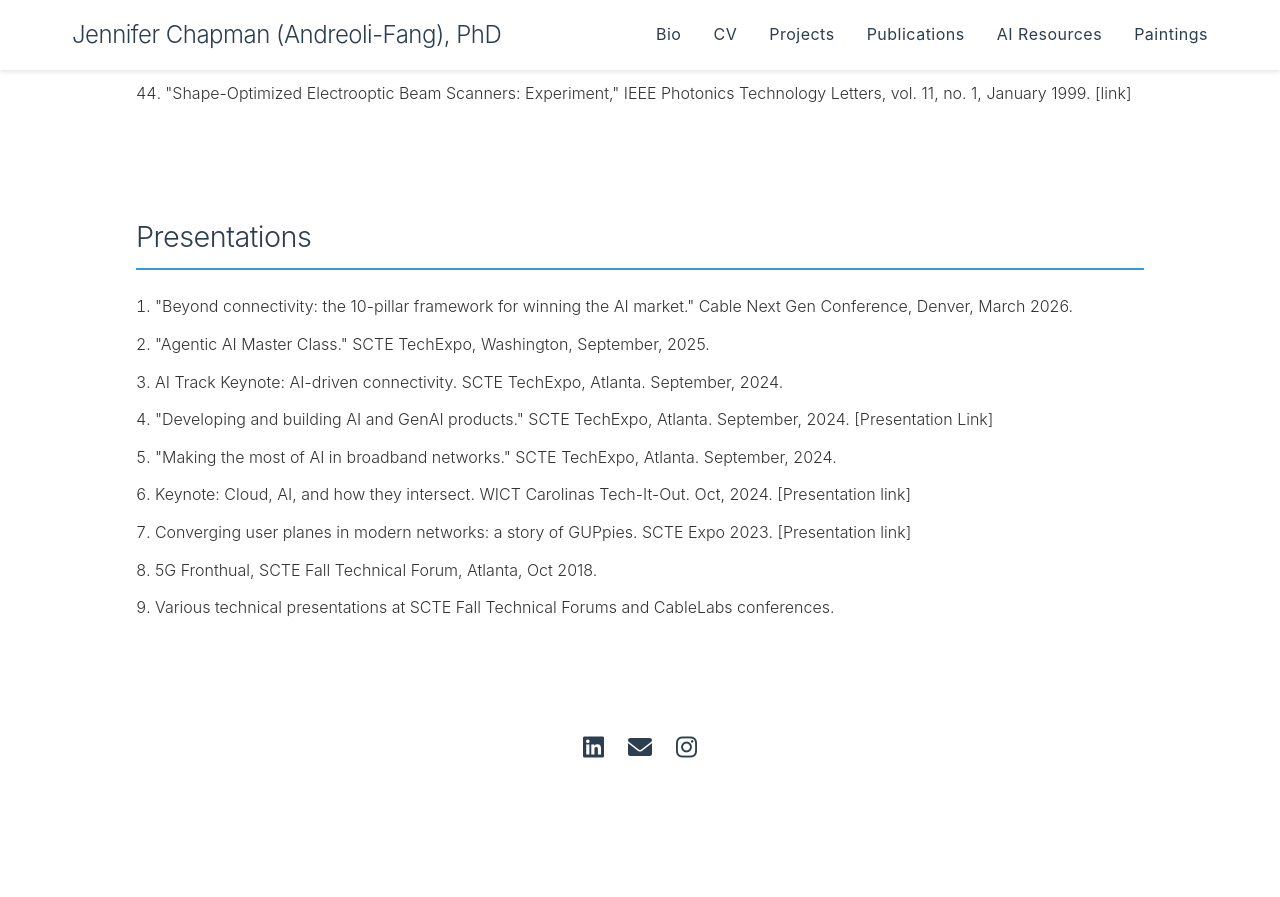
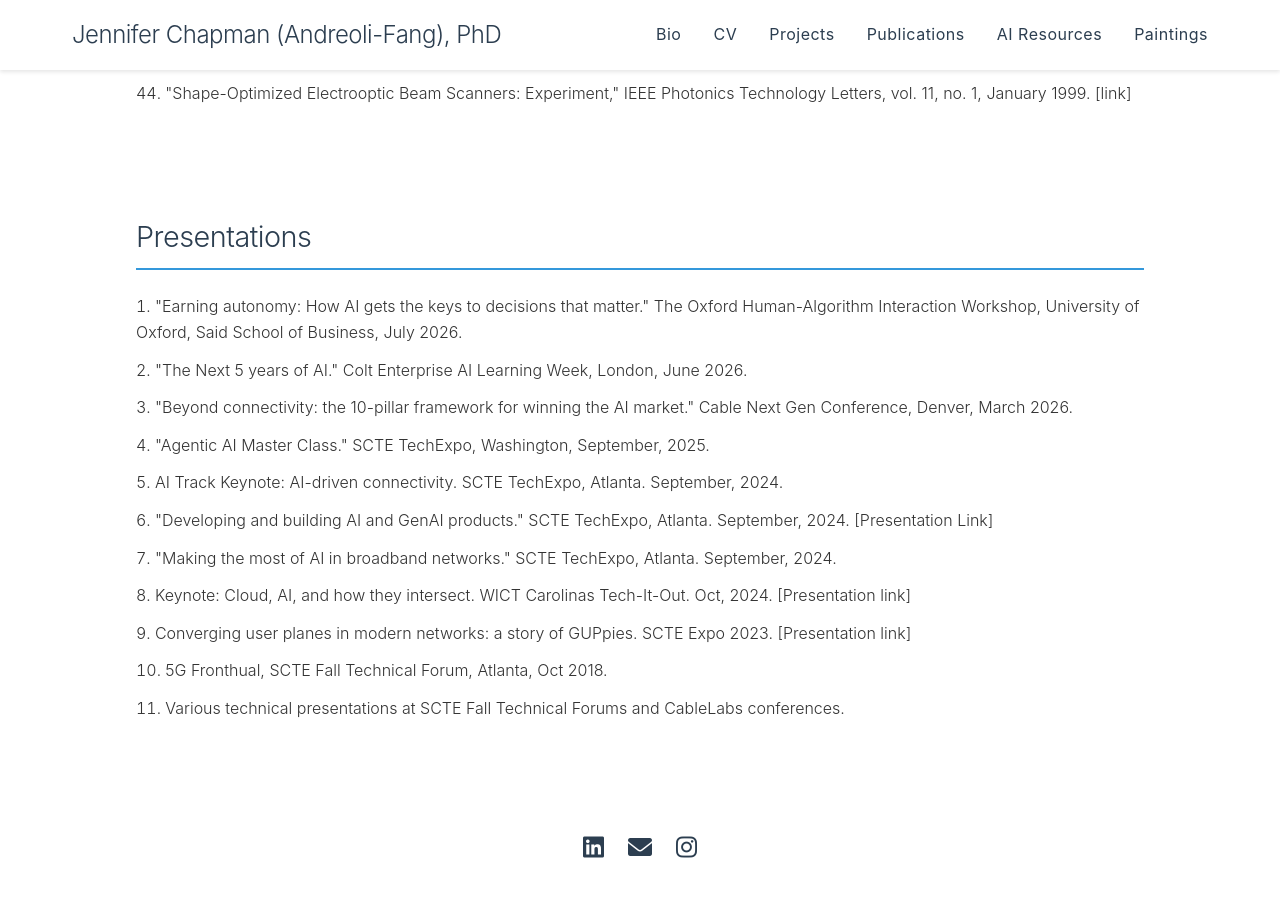
Before and after one commit to nextjen-ai/nextjen-ai.github.io, a Jekyll site: the page built from publications.md, in a window 1280 px wide and 900 px high, scrolled down 2299 px. Shown: the top 897 px of the window. Built offline with Jekyll 4.4.1, drawn with Linux system fonts in a browser that asks for light colours; before the commit the page ends 3098 px from its top, so only the background shows below that.

Commit message:
Content update: 2 AI presentations in 2026

```diff
--- a/_includes/publications-content.html
+++ b/_includes/publications-content.html
@@ -61,6 +61,8 @@
             <div class="publication-content">
                 <h2>Presentations</h2>
                 <ol>
+                    <li>"Earning autonomy: How AI gets the keys to decisions that matter." The Oxford Human-Algorithm Interaction Workshop, University of Oxford, Said School of Business, July 2026.</li>
+                    <li>"The Next 5 years of AI." Colt Enterprise AI Learning Week, London, June 2026.</li>
                     <li>"Beyond connectivity: the 10-pillar framework for winning the AI market." Cable Next Gen Conference, Denver, March 2026.</li>
                     <li>"Agentic AI Master Class." SCTE TechExpo, Washington, September, 2025.</li>
                     <li>AI Track Keynote: AI-driven connectivity. SCTE TechExpo, Atlanta. September, 2024.</li>
```
